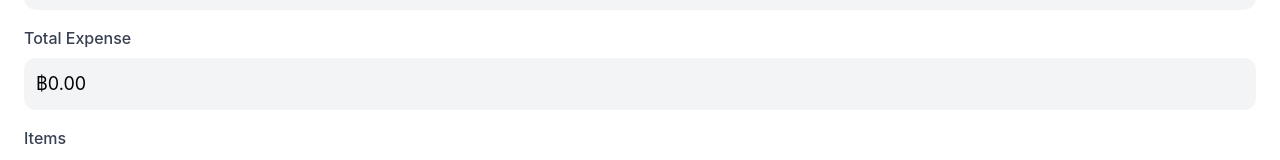
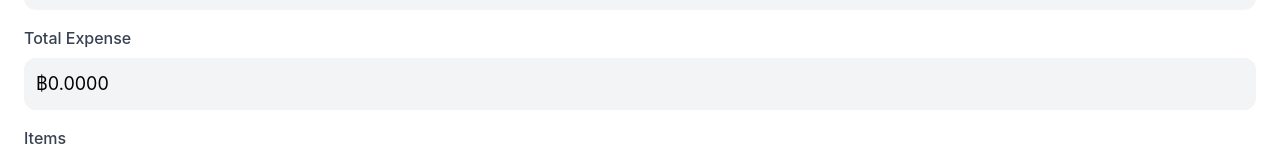
Before and after one commit to SakanaIsReal/devops-lab-02, a React (Create React App) app in the folder frontend/: page /manualsplit in a window 1280 px wide. Shown: the part 331-491 px from the top of the page. Built offline with nearby package versions, Linux system fonts and the light colour scheme.

Commit message:
fix(frontend) : Fix floating error

```diff
--- a/frontend/src/pages/ManualSplitPage.tsx
+++ b/frontend/src/pages/ManualSplitPage.tsx
@@ -236,7 +236,7 @@ export default function ManualSplitPage() {
 
                         // เอา Amount ดิบ หาร จำนวนคน
                         const rawShareValue = amountNum / numberOfSharers;
-                        const shareValue = rawShareValue.toFixed(2);
+                        const shareValue = rawShareValue.toFixed(4);
 
                         console.log(`Item "${item.name}": Equal Split (${itemCurrency}). ${amountNum} / ${numberOfSharers} = ${shareValue}`);
 
@@ -535,7 +535,7 @@ export default function ManualSplitPage() {
                                 {Object.entries(currencyTotals).map(([currency, total]) => (
                                     <span key={currency} className="text-lg">
                                         {getCurrencySymbol(currency)}
-                                        {total.toFixed(2)}
+                                        {total.toFixed(4)}
                                         {Object.keys(currencyTotals).length > 1 && (
                                             <span className="text-sm text-gray-500 ml-1">({currency})</span>
                                         )}
```
